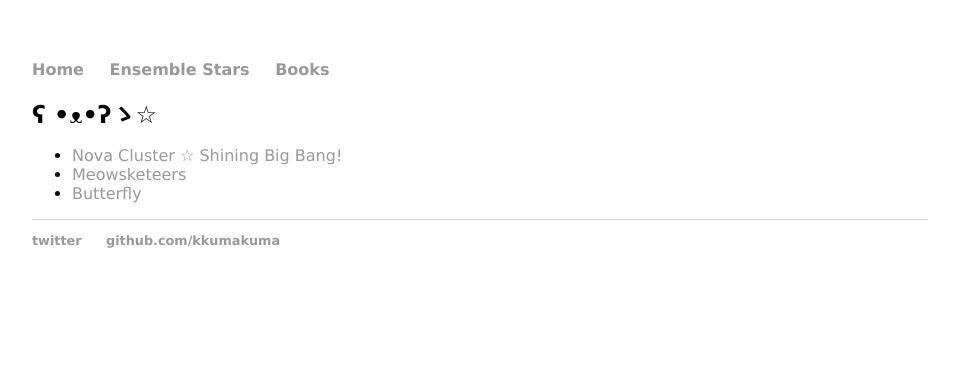
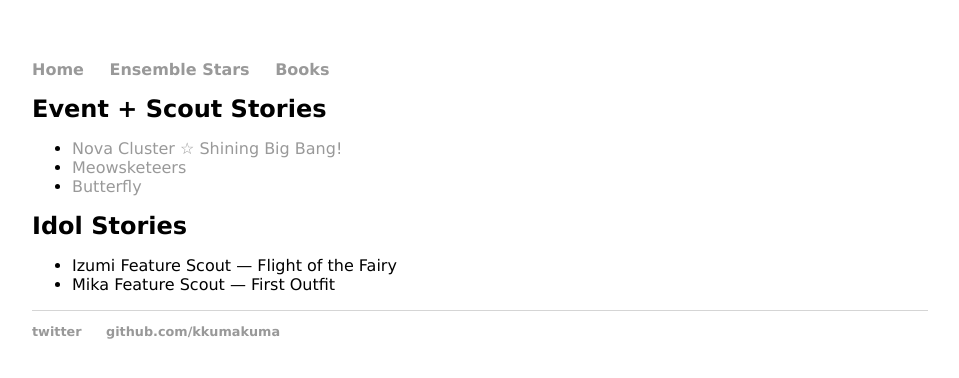
Before and after one commit to kkumakuma/kkumakuma.github.io, a Jekyll site: the page built from enstars/index.html, in a window 1280 px wide. Shown: the top 378 px of the page, without its empty margins (160-1119 px from the left). Built offline with Jekyll 4.4.1, drawn with Linux system fonts in a browser that asks for light colours.

Commit message:
formatting

```diff
--- a/_layouts/post.html
+++ b/_layouts/post.html
@@ -2,7 +2,7 @@
 layout: default
 ---
 <h1>{{ page.title }}</h1>
-<p class="meta">{{ page.date | date_to_string }}</p>
+<p class="meta">{{ page.date | date_to_string }} {{ page.writer }}</p>
 
 <div class="post">
   {{ content }}
--- a/enstars/index.html
+++ b/enstars/index.html
@@ -3,10 +3,16 @@
 title: Enstars TLs Home
 ---
 <div class="Home">
-	<h1> ʕ •ᴥ•ʔゝ☆</h1>
+	<h1>Event + Scout Stories</h1>
 	<ul>
 			<li><a href="shining-bigbang">Nova Cluster ☆ Shining Big Bang!</a></li>
 			<li><a href="meowsketeers">Meowsketeers</a></li>
 			<li><a href="butterfly">Butterfly</a></li>
 	</ul>
+
+	<h1>Idol Stories</h1>
+	<ul>
+			<li>Izumi Feature Scout — Flight of the Fairy</li>
+			<li>Mika Feature Scout — First Outfit</li>
+	</ul>
 </div>
--- a/resources/main.css
+++ b/resources/main.css
@@ -37,6 +37,7 @@
 ul.posts {
     margin: 20px auto 40px;
     font-size: 1em;
+    line-height: 1.3em;
 }
 
 ul.posts li {
```
Also changed, not shown: enstars/_posts/shining-bigbang/2020-08-04-shining-bigbang-prologue.md (+2 -1 lines).
